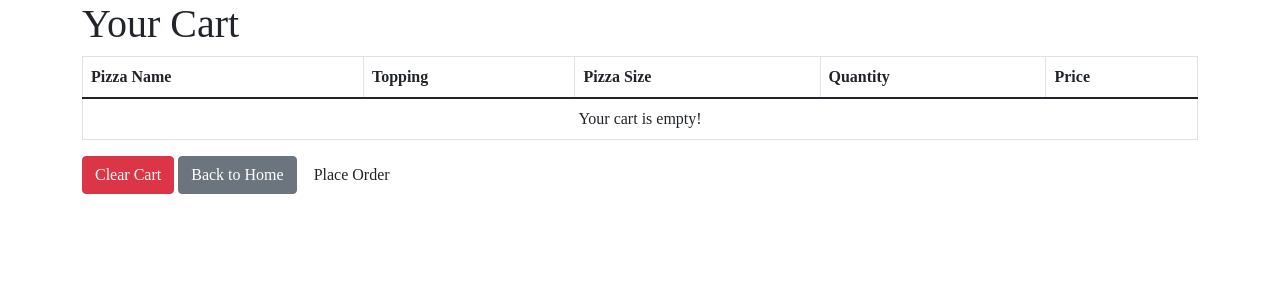
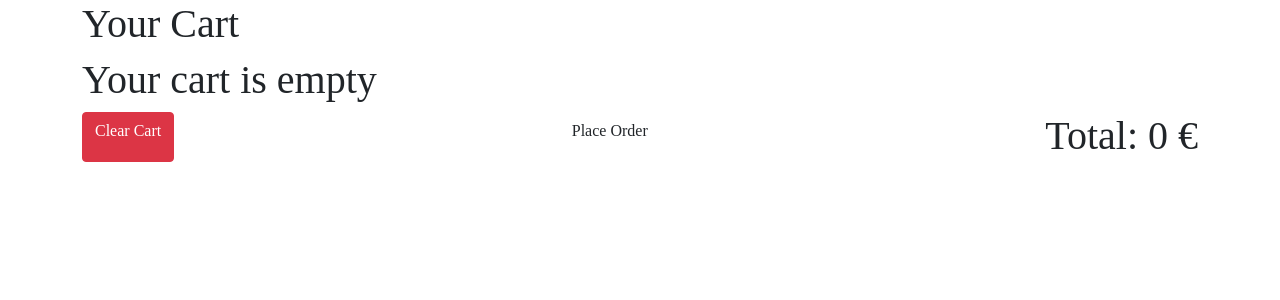
Before and after one commit to aleksandrxxv/Mario-And-Luigis-Pizzeria, a Flask app: page /cart in a window 1280 px wide. Shown: the part 100-400 px from the top of the page. Run offline with Flask 3, Linux system fonts and the light colour scheme; some web fonts are replaced.

Commit message:
Almost done cart css

```diff
--- a/app.py
+++ b/app.py
@@ -61,31 +61,56 @@ def addtocart():
 
     pizza = MenuItem.query.get(request.form.get('id'))
 
-    topping = request.form.get('topping').capitalize()
-    pizza_size = request.form.get('pizza_size').capitalize()
-    pizza_price = pizza.PizzaPrice
-    pizza_name = pizza.PizzaName
-    quantity = int(request.form.get('quantity'))
+    if pizza.ItemType == "Pizza":
 
-    item = {
-        'pizza_name' : pizza_name,
-        'pizza_size' : pizza_size,
-        'pizza_price' : pizza_price,
-        'topping' : topping,
-        'quantity' : quantity
-    }
+        topping = request.form.get('topping').capitalize()
+        pizza_size = request.form.get('pizza_size').capitalize()
+        pizza_price = pizza.PizzaPrice
+        pizza_name = pizza.PizzaName
+        pizza_image = pizza.PizzaImage
+        quantity = int(request.form.get('quantity'))
 
-    session['cart'].append(item)
-    session.modified = True
+        item = {
+            'pizza_name' : pizza_name,
+            'pizza_size' : pizza_size,
+            'pizza_price' : pizza_price,
+            'topping' : topping,
+            'quantity' : quantity,
+            'pizza_image': pizza_image
+        }
 
-    return redirect(url_for('view_cart'))
+        session['cart'].append(item)
+        session.modified = True
+
+        return redirect(url_for('view_cart'))
+    else:
+        topping = "None"
+        pizza_size = "None"
+        pizza_price = pizza.PizzaPrice
+        pizza_name = pizza.PizzaName
+        quantity = int(request.form.get('quantity'))
+
+        item = {
+            'pizza_name' : pizza_name,
+            'pizza_size' : pizza_size,
+            'pizza_price' : pizza_price,
+            'topping' : topping,
+            'quantity' : quantity
+        }
+
+        session['cart'].append(item)
+        session.modified = True
+
+        return redirect(url_for('view_cart'))
 
 
 @app.route('/cart')
 def view_cart():
     cart = session.get('cart', [])
+    total_price = sum(item['pizza_price'] for item in session.get('cart', []))
 
-    return render_template('cart.html', cart = cart)
+
+    return render_template('cart.html', cart = cart, total_price = total_price)
 
 @app.route('/clear_cart')
 def clear_cart():
--- a/static/style.css
+++ b/static/style.css
@@ -268,3 +268,20 @@ body {
 .container1 {
     height: 87%;
 }
+
+.product-container {
+    display: flex;
+    justify-content: space-between;
+    height: 100px;
+    text-align: center;
+    padding: 10px;
+    border: 1px solid #dad1d188;
+    border-radius: 10px;
+}
+
+.cart-buttons {
+    display: flex;
+    justify-content: space-between;
+    height: 50px;
+    text-align: center;
+}
--- a/templates/cart.html
+++ b/templates/cart.html
@@ -6,7 +6,25 @@
 <div class="container">
     <h1>Your Cart</h1>
 
-    <table class="table table-bordered">
+    <div class="table-section">
+        {% for item in cart%}
+        <div class="product-container">
+            <img src="{{item.pizza_image}}" alt="Product image">
+            <div class="flex-item">
+                <h2>{{ item.pizza_name }}</h2>
+                <p>{{ item.topping }}</p>
+            </div>
+            <h2>{{ item.pizza_size }}</h2>
+            <h2>{{ item.quantity }} x</h2>
+            <h2>{{ item.pizza_price * item.quantity}} €</h2>
+        </div>
+
+        {% else %}
+        <h1>Your cart is empty</h1>
+        {% endfor%}
+    </div>
+
+    <!-- <table class="table table-bordered">
         <thead>
             <tr>
                 <th>Pizza Name</th>
@@ -31,7 +49,7 @@
             </tr>
             {% endfor %}
         </tbody>
-    </table>
+    </table> -->
     <div id="modalcheckout" class="modal fade" role="dialog">
         <div class="modal-dialog">
             <div class="modal-content">
@@ -64,12 +82,11 @@
             </div>
         </div>
     </div>
-
-    <a href="/clear_cart" class="btn btn-danger">Clear Cart</a>
-
-    <a href="/" class="btn btn-secondary">Back to Home</a>
-
-    <a href="" data-bs-toggle="modal" data-bs-target="#modalcheckout" class="btn btn-sucess">Place Order</a>
+    <div class="cart-buttons">
+        <a href="/clear_cart" class="btn btn-danger">Clear Cart</a>
+        <a href="" data-bs-toggle="modal" data-bs-target="#modalcheckout" class="btn btn-sucess">Place Order</a>
+        <h1>Total: {{total_price}} €</h1>
+    </div>
 </div>
 
 <!-- Bootstrap JS (for table functionality) -->
```
Also changed, not shown: templates/menu.html (+11 -9 lines).
